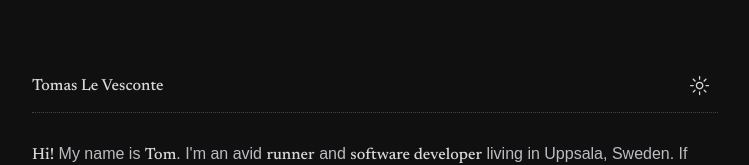
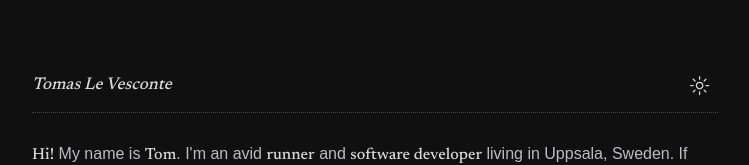
Before and after one commit to levesconte/www, a Next.js app: page / in a window 1280 px wide. Shown: the part 188-353 px from the top of the page, without its empty margins (265-1014 px from the left). Built offline with nearby package versions, Linux system fonts and the light colour scheme; a web font is replaced by a local one.

Commit message:
Update styling

```diff
--- a/src/app/page.tsx
+++ b/src/app/page.tsx
@@ -25,7 +25,7 @@ export default function Home() {
       {/* Header */}
       <header className="animate-slide-down-and-fade-1 flex flex-col">
         <div className="flex flex-row items-center justify-between">
-          <h1 className="font-reader text-light-special-foreground dark:text-dark-special-foreground pr-4 font-medium">
+          <h1 className="font-reader text-light-special-foreground dark:text-dark-special-foreground pr-4 font-medium text-[17px] italic">
             Tomas Le Vesconte
           </h1>
           <ModeToggle fallback={FALLBACK_THEME} />
```
